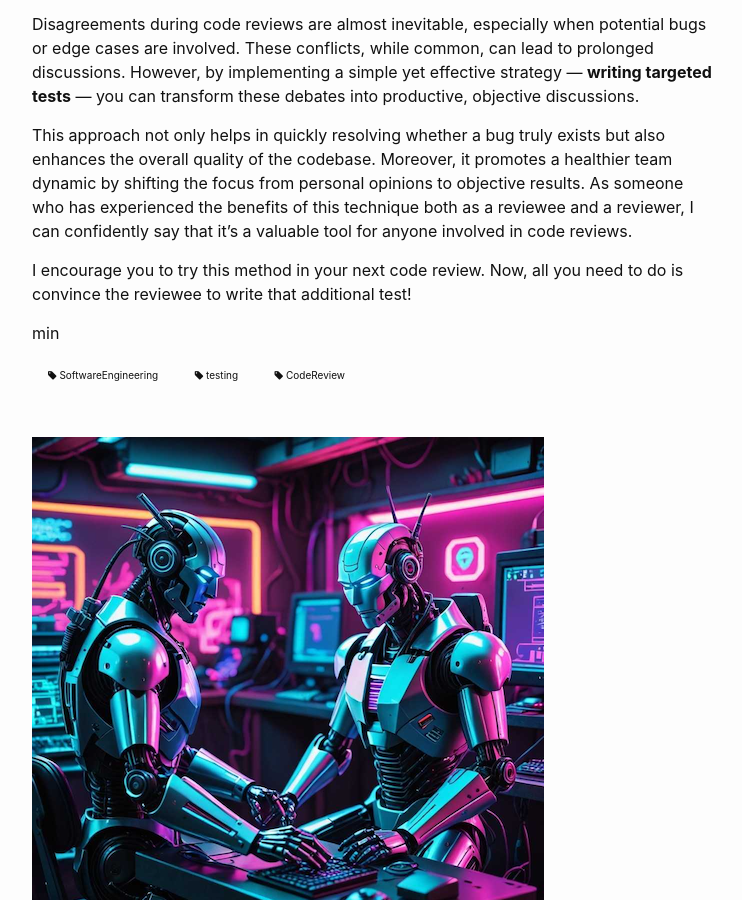
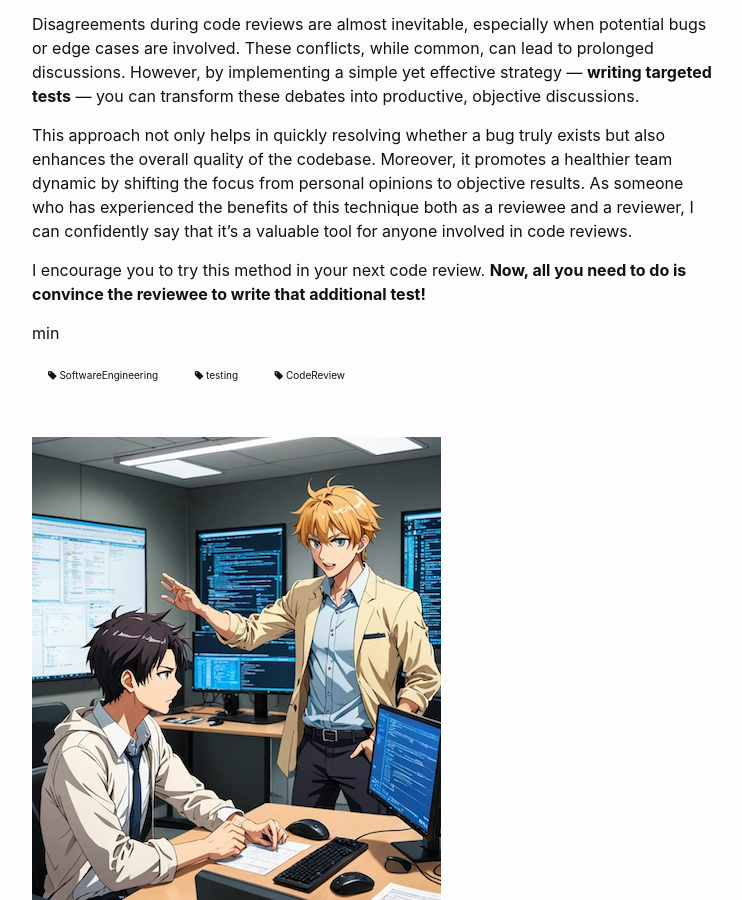
Before and after one commit to nir-mo/nir-mo.github.io, a Jekyll site: the page built from _posts/2024-08-19-Cutting-Through-Code-Review-Conflicts-with-Targeted-Testing.markdown, in a window 1280 px wide and 900 px high, scrolled down 2858 px. Shown: the whole window, without its empty margins (268-1010 px from the left). Built offline with Jekyll 4.4.1, drawn with Linux system fonts in a browser that asks for light colours; some of the changed text lies outside the part shown.

Commit message:
Article: CR conflicts: replace main image.

```diff
--- a/_posts/2024-08-19-Cutting-Through-Code-Review-Conflicts-with-Targeted-Testing.markdown
+++ b/_posts/2024-08-19-Cutting-Through-Code-Review-Conflicts-with-Targeted-Testing.markdown
@@ -4,7 +4,7 @@ title:  "Cutting Through Code Review Conflicts with Targeted Testing"
 date:   2024-08-18 16:37:21 +0300
 categories: SoftwareEngineering
 tags: SoftwareEngineering testing CodeReview
-image: /assets/2024-08-19-Cutting-Through-Code-Review-Conflicts-with-Targeted-Testing/1724012553659.jpg
+image: /assets/2024-08-19-Cutting-Through-Code-Review-Conflicts-with-Targeted-Testing/developers_in_conflict.jpeg
 ---
 
 ![]({{ page.image }})
@@ -53,4 +53,4 @@ Disagreements during code reviews are almost inevitable, especially when potenti
 
 This approach not only helps in quickly resolving whether a bug truly exists but also enhances the overall quality of the codebase. Moreover, it promotes a healthier team dynamic by shifting the focus from personal opinions to objective results. As someone who has experienced the benefits of this technique both as a reviewee and a reviewer, I can confidently say that it’s a valuable tool for anyone involved in code reviews.
 
-I encourage you to try this method in your next code review. Now, all you need to do is convince the reviewee to write that additional test!
+I encourage you to try this method in your next code review. **Now, all you need to do is convince the reviewee to write that additional test!**
```
Also changed, not shown: assets/2024-08-19-Cutting-Through-Code-Review-Conflicts-with-Targeted-Testing/1724012553659.jpg (deleted), assets/2024-08-19-Cutting-Through-Code-Review-Conflicts-with-Targeted-Testing/developers_in_conflict.jpeg (added).
